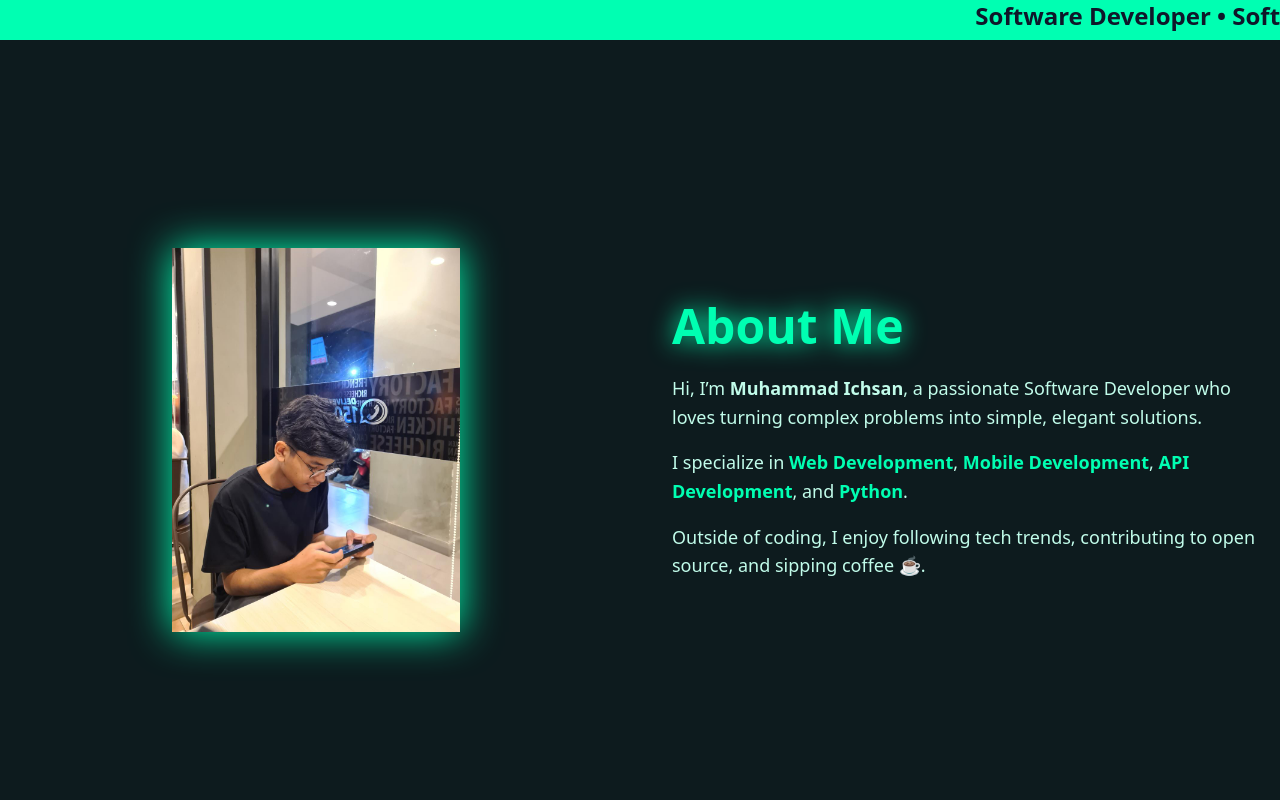
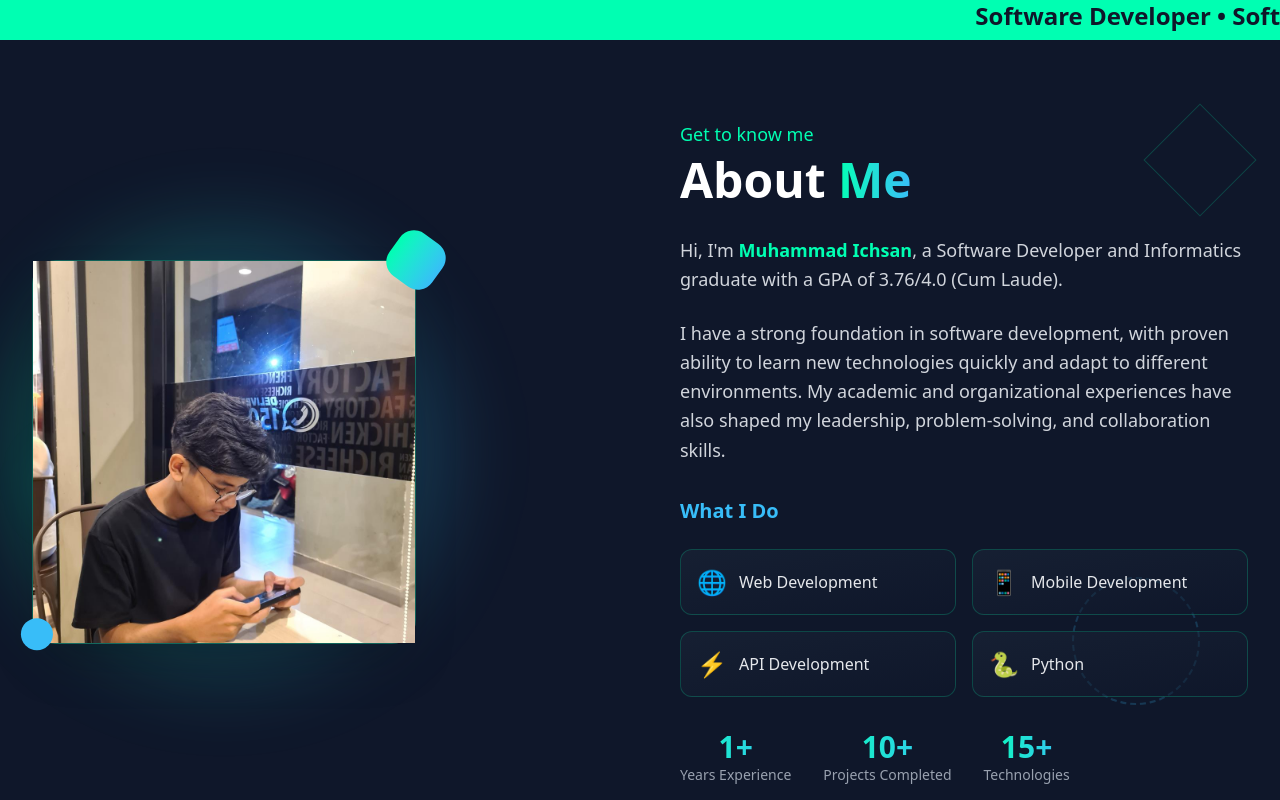
Before and after one commit to MhmmdIchsan/portofolio-web, a Next.js app: page / in a window 1280 px wide. Shown: the part 760-1560 px from the top of the page. Built offline with nearby package versions, Linux system fonts and the light colour scheme.

Commit message:
Update About.tsx

```diff
--- a/app/components/About.tsx
+++ b/app/components/About.tsx
@@ -1,42 +1,213 @@
 'use client';
 
 import Image from 'next/image';
+import { motion } from 'framer-motion';
 
 export default function About() {
+  const skills = [
+    { name: "Web Development", icon: "🌐" },
+    { name: "Mobile Development", icon: "📱" },
+    { name: "API Development", icon: "⚡" },
+    { name: "Python", icon: "🐍" }
+  ];
+
+  const stats = [
+    { number: "1+", label: "Years Experience" },
+    { number: "10+", label: "Projects Completed" },
+    { number: "15+", label: "Technologies" }
+  ];
+
   return (
     <section
       id="about"
-      className="min-h-screen flex items-center justify-center bg-[#0D1B1E] text-[#E6FFF9]"
+      className="min-h-screen bg-[#0F172A] text-white relative overflow-hidden py-20"
     >
-      <div className="container mx-auto px-6 grid grid-cols-1 md:grid-cols-2 items-center gap-16">
-        {/* Image Section */}
-        <div className="flex justify-center">
-          <div className="relative w-72 h-72 md:w-96 md:h-96">
+      {/* Background Decorative Elements */}
+      <div className="absolute inset-0 z-0">
+        <div className="absolute top-20 right-10 w-20 h-20 border border-[#00FFB2]/20 rotate-45"></div>
+        <div className="absolute bottom-40 right-20 w-32 h-32 rounded-full border-2 border-dashed border-[#38bdf8]/20"></div>
+        <div className="absolute top-1/2 left-10 w-16 h-16 bg-gradient-to-r from-[#00FFB2]/10 to-[#38bdf8]/10 rounded-full blur-xl"></div>
+
+      </div>
+
+      <div className="container mx-auto px-6 lg:px-8 relative z-10">
+        <div className="grid grid-cols-1 lg:grid-cols-2 items-center gap-12 lg:gap-20">
+
+          {/* Left Side - Image Section */}
+          <motion.div
+            className="flex justify-center lg:justify-start order-2 lg:order-1"
+            initial={{ opacity: 0, x: -50 }}
+            whileInView={{ opacity: 1, x: 0 }}
+            transition={{ duration: 0.8 }}
+            viewport={{ once: true }}
+          >
+            <div className="relative group">
+              {/* Main Image Container */}
+              <div className="relative">
+                {/* Glowing background */}
+                <div className="absolute -inset-8 bg-gradient-to-r from-[#00FFB2]/20 to-[#38bdf8]/20 rounded-full blur-2xl group-hover:blur-3xl transition-all duration-500"></div>
+
+                {/* Image frame */}
+                <div className="relative w-80 h-80 md:w-96 md:h-96 bg-gradient-to-br from-[#1e293b] to-[#0f172a] p-3 rounded-3xl border border-[#00FFB2]/30 shadow-2xl">
+                  <div className="w-full h-full rounded-2xl overflow-hidden bg-gradient-to-br from-[#00FFB2]/5 to-[#38bdf8]/5">
                     <Image
                       src="/image/pic1.jpeg"
-              alt="Personal Illustration"
+                      alt="Muhammad Ichsan"
                       fill
-              className="object-contain drop-shadow-[0_0_20px_#00FFB2]"
+                      className="object-cover transition-transform duration-500 group-hover:scale-105"
                     />
                   </div>
                 </div>
 
-        {/* Text Section */}
-        <div>
-          <h2 className="text-4xl md:text-5xl font-bold text-[#00FFB2] mb-6 drop-shadow-[0_0_12px_#00FFB2]">
-            About Me
-          </h2>
-          <p className="text-lg mb-4 leading-relaxed text-[#C1FCEA]">
-            Hi, I’m <span className="font-semibold">Muhammad Ichsan</span>, a passionate Software Developer who loves turning complex problems into simple, elegant solutions.
-          </p>
-          <p className="text-lg mb-4 leading-relaxed text-[#C1FCEA]">
-            I specialize in <span className="font-semibold text-[#00FFB2]">Web Development</span>, <span className="font-semibold text-[#00FFB2]">Mobile Development</span>, <span className="font-semibold text-[#00FFB2]">API Development</span>, and <span className="font-semibold text-[#00FFB2]">Python</span>.
-          </p>
-          <p className="text-lg text-[#C1FCEA]">
-            Outside of coding, I enjoy following tech trends, contributing to open source, and sipping coffee ☕.
-          </p>
+                {/* Floating decorative elements */}
+                <motion.div
+                  className="absolute -top-6 -right-6 w-12 h-12 bg-gradient-to-r from-[#00FFB2] to-[#38bdf8] rounded-2xl rotate-12"
+                  animate={{
+                    rotate: [12, 25, 12],
+                    scale: [1, 1.1, 1]
+                  }}
+                  transition={{
+                    duration: 4,
+                    repeat: Infinity,
+                    ease: "easeInOut"
+                  }}
+                />
+
+                <motion.div
+                  className="absolute -bottom-4 -left-4 w-8 h-8 bg-[#38bdf8] rounded-full"
+                  animate={{
+                    y: [0, -10, 0],
+                    x: [0, 5, 0]
+                  }}
+                  transition={{
+                    duration: 3,
+                    repeat: Infinity,
+                    ease: "easeInOut",
+                    delay: 1
+                  }}
+                />
               </div>
             </div>
+          </motion.div>
+
+          {/* Right Side - Content Section */}
+          <motion.div
+            className="order-1 lg:order-2 text-center lg:text-left"
+            initial={{ opacity: 0, x: 50 }}
+            whileInView={{ opacity: 1, x: 0 }}
+            transition={{ duration: 0.8, delay: 0.2 }}
+            viewport={{ once: true }}
+          >
+            {/* Section Title */}
+            <motion.div
+              initial={{ opacity: 0, y: 20 }}
+              whileInView={{ opacity: 1, y: 0 }}
+              transition={{ duration: 0.6, delay: 0.3 }}
+              viewport={{ once: true }}
+            >
+              <span className="text-[#00FFB2] text-lg font-medium mb-2 block">Get to know me</span>
+              <h2 className="text-4xl lg:text-5xl font-bold mb-8">
+                About{" "}
+                <span className="bg-gradient-to-r from-[#00FFB2] to-[#38bdf8] bg-clip-text text-transparent">
+                  Me
+                </span>
+              </h2>
+            </motion.div>
+
+            {/* Description */}
+            <motion.div
+              className="space-y-6 mb-8"
+              initial={{ opacity: 0, y: 20 }}
+              whileInView={{ opacity: 1, y: 0 }}
+              transition={{ duration: 0.6, delay: 0.5 }}
+              viewport={{ once: true }}
+            >
+              <p className="text-gray-300 text-lg leading-relaxed">
+                Hi, I'm <span className="font-semibold text-[#00FFB2]">Muhammad Ichsan</span>,
+                a Software Developer and Informatics graduate with a GPA of 3.76/4.0 (Cum Laude).
+              </p>
+
+              <p className="text-gray-300 text-lg leading-relaxed">
+                I have a strong foundation in software development, with proven ability to learn new technologies quickly
+                and adapt to different environments. My academic and organizational experiences have also shaped my
+                leadership, problem-solving, and collaboration skills.
+              </p>
+            </motion.div>
+
+            {/* Skills Grid */}
+            <motion.div
+              initial={{ opacity: 0, y: 30 }}
+              whileInView={{ opacity: 1, y: 0 }}
+              transition={{ duration: 0.7, delay: 0.7 }}
+              viewport={{ once: true }}
+            >
+              <h3 className="text-xl font-semibold text-[#38bdf8] mb-6">What I Do</h3>
+              <div className="grid grid-cols-2 gap-4 mb-8">
+                {skills.map((skill, index) => (
+                  <motion.div
+                    key={skill.name}
+                    className="group bg-gradient-to-br from-[#1e293b]/50 to-[#0f172a]/50 p-4 rounded-xl border border-[#00FFB2]/20 hover:border-[#00FFB2]/50 transition-all duration-300 hover:transform hover:scale-105"
+                    initial={{ opacity: 0, y: 20 }}
+                    whileInView={{ opacity: 1, y: 0 }}
+                    transition={{ duration: 0.5, delay: 0.8 + index * 0.1 }}
+                    viewport={{ once: true }}
+                  >
+                    <div className="flex items-center space-x-3">
+                      <span className="text-2xl group-hover:scale-110 transition-transform duration-200">
+                        {skill.icon}
+                      </span>
+                      <span className="font-medium text-gray-200 group-hover:text-[#00FFB2] transition-colors">
+                        {skill.name}
+                      </span>
+                    </div>
+                  </motion.div>
+                ))}
+              </div>
+            </motion.div>
+
+            {/* Stats */}
+            <motion.div
+              initial={{ opacity: 0, y: 30 }}
+              whileInView={{ opacity: 1, y: 0 }}
+              transition={{ duration: 0.7, delay: 0.9 }}
+              viewport={{ once: true }}
+            >
+              <div className="flex flex-wrap justify-center lg:justify-start gap-8">
+                {stats.map((stat, index) => (
+                  <motion.div
+                    key={stat.label}
+                    className="text-center"
+                    initial={{ opacity: 0, scale: 0.5 }}
+                    whileInView={{ opacity: 1, scale: 1 }}
+                    transition={{ duration: 0.5, delay: 1 + index * 0.1 }}
+                    viewport={{ once: true }}
+                  >
+                    <div className="text-3xl font-bold bg-gradient-to-r from-[#00FFB2] to-[#38bdf8] bg-clip-text text-transparent">
+                      {stat.number}
+                    </div>
+                    <div className="text-gray-400 text-sm font-medium">
+                      {stat.label}
+                    </div>
+                  </motion.div>
+                ))}
+              </div>
+            </motion.div>
+          </motion.div>
+        </div>
+      </div>
+
+      {/* Additional Background Animation */}
+      <style jsx>{`
+        @keyframes float-gentle {
+          0%, 100% { transform: translateY(0px) rotate(0deg); }
+          50% { transform: translateY(-10px) rotate(5deg); }
+        }
+
+        @keyframes pulse-soft {
+          0%, 100% { opacity: 0.3; }
+          50% { opacity: 0.6; }
+        }
+      `}</style>
     </section>
   );
 }
```
Lines whose indentation alone changed are shown as unchanged.
